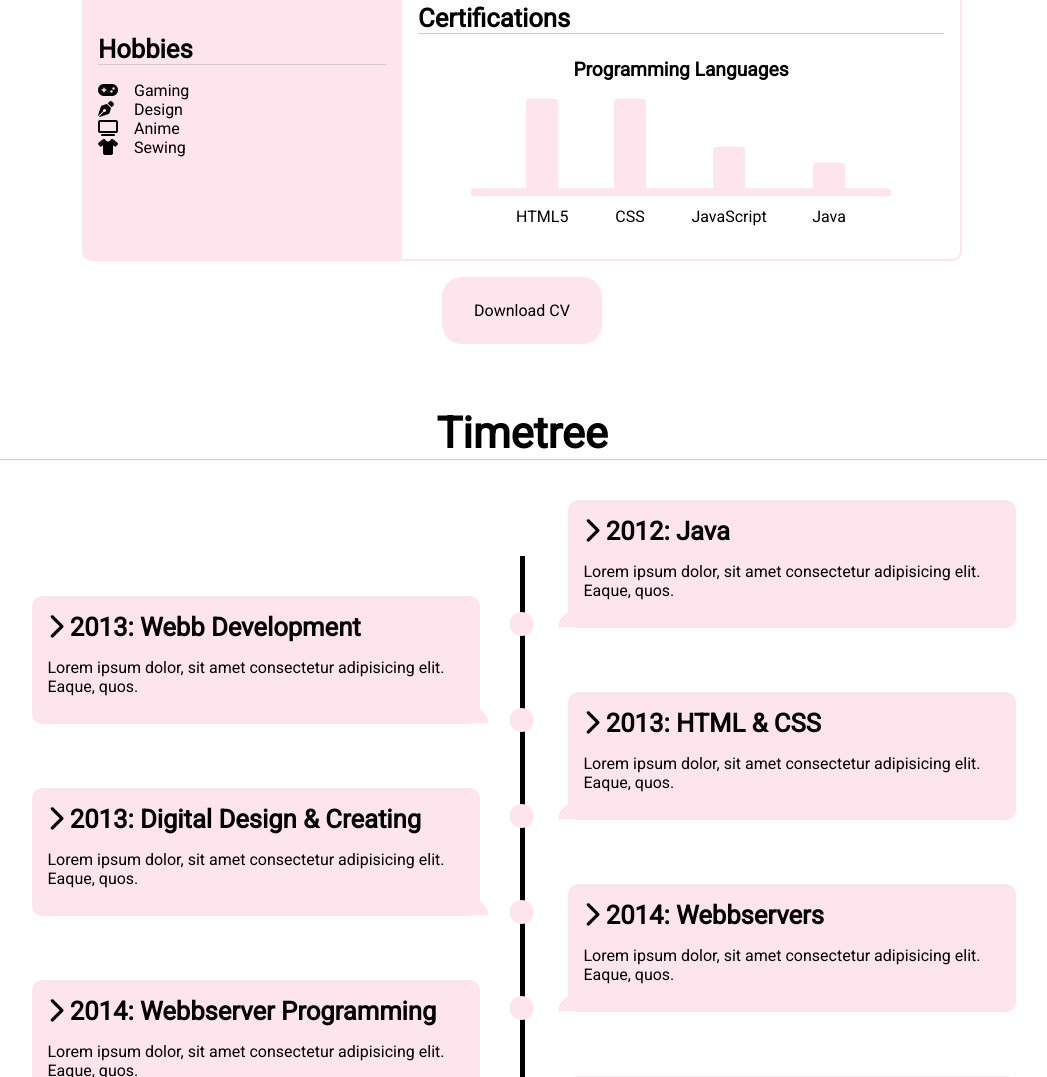
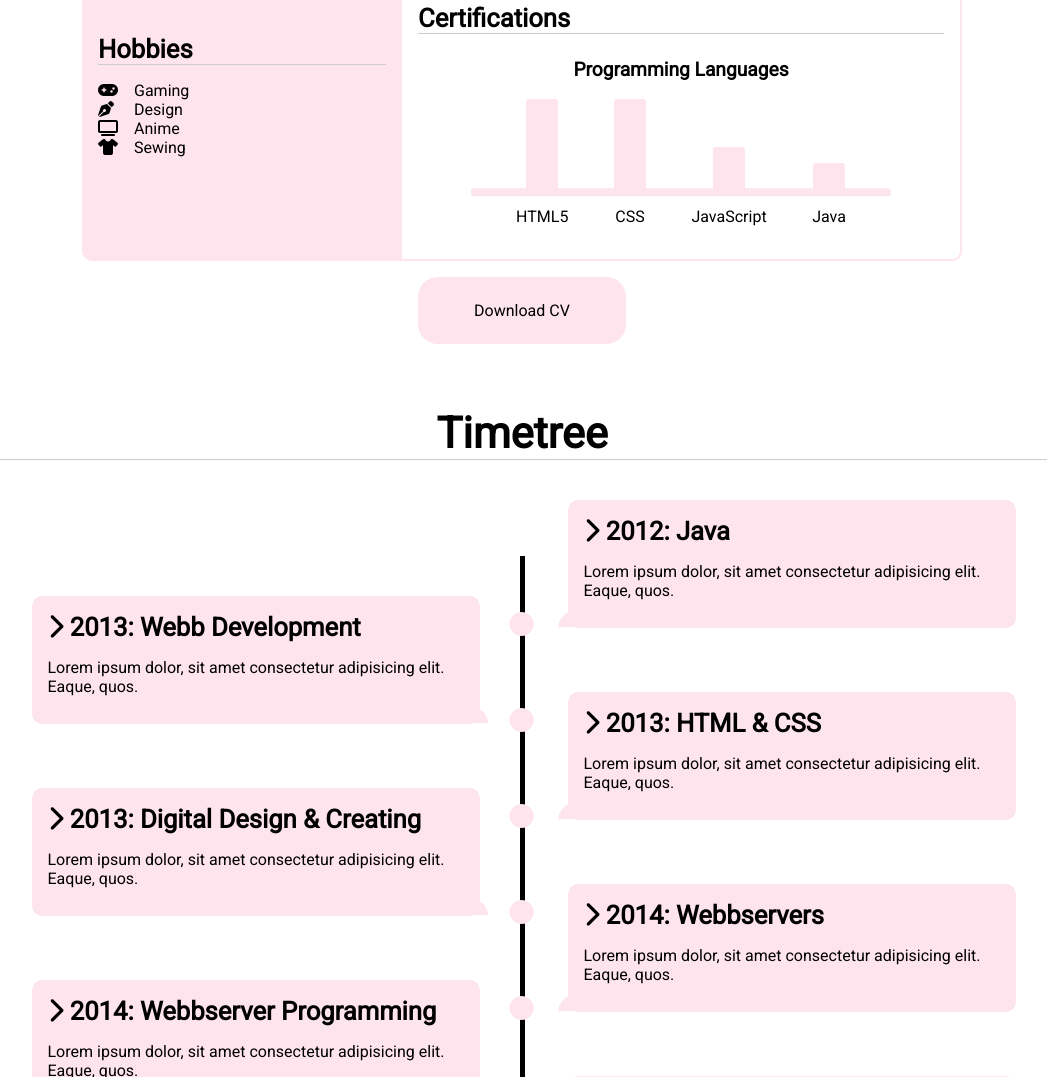
Before and after one commit to Linnea-Im-Svensson/linnea-svensson-cv, a plain HTML site: page cv-timetree.html in a window 1280 px wide. Shown: the part 901-1978 px from the top of the page, without its empty margins (118-1165 px from the left). Drawn offline with Linux system fonts and the light colour scheme.

Commit message:
Update on download btn

```diff
--- a/css/style.css
+++ b/css/style.css
@@ -810,8 +810,8 @@ footer .copyright {
 }
 
 .cv-download {
-  display: flex;
-  justify-content: center;
+  display: block;
+  margin: auto;
 }
 
 .skill-boxes {
--- a/cv-timetree.html
+++ b/cv-timetree.html
@@ -167,9 +167,7 @@
       </div>
     </div>
   </section>
-  <div class="cv-download">
-    <a href="cv/Linnea-Svensson-CV.pdf" download class="btn-small btn-light download-btn">Download CV</a>
-  </div>
+    <a href="cv/Linnea-Svensson-CV.pdf" download class="cv-download btn-small btn-light download-btn">Download CV</a>
   <section class="timetree page-break" id="timetree">
     <h2 class="intro-h2 border-bot">Timetree</h2>
       <div class="list-container">
```
